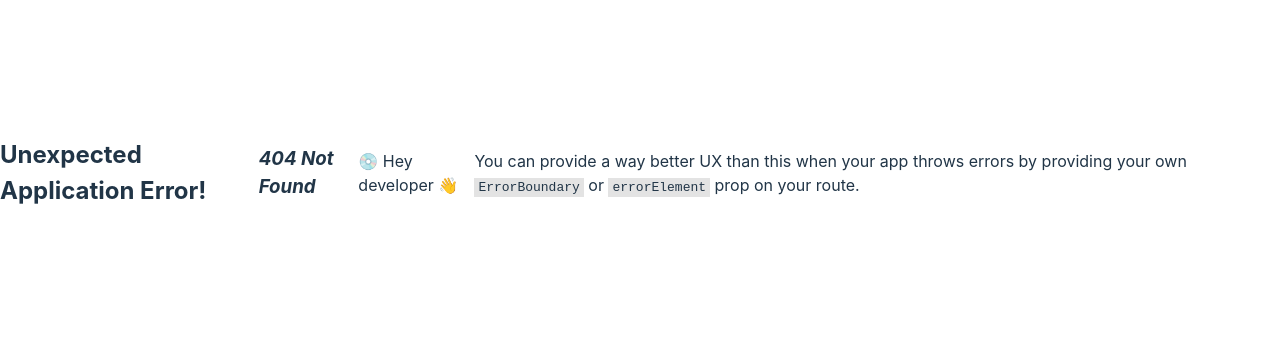
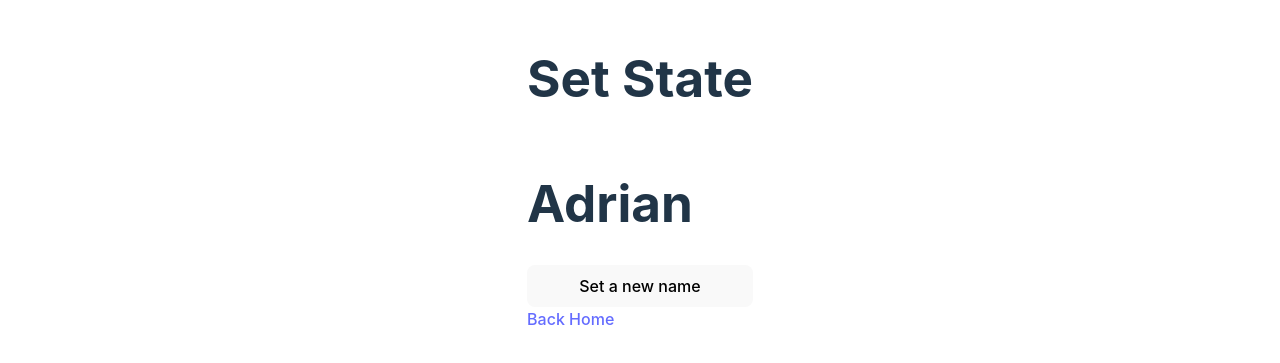
Before and after one commit to bogadrian/react-advanced, a React (Vite) app: page /stale-closure in a window 1280 px wide. Before the commit this address had no page. Shown: the part 227-590 px from the top of the page. Built offline with nearby package versions, Linux system fonts and the light colour scheme.

Commit message:
stale clousers

```diff
--- /dev/null
+++ b/src/components/StaleClosureComp/index.tsx
@@ -0,0 +1,37 @@
+import { useState, useEffect, useCallback } from 'react';
+
+const names = [
+  'John',
+  'Jane',
+  'Jack',
+  'Jill',
+  'Kevin',
+  'Kate',
+  'Karl',
+  'Smith',
+  'Sandy',
+  'Sally'
+];
+
+export const StaleClosureComp = () => {
+  const [name, setName] = useState('Adrian');
+
+  const handleNameChange = () => {
+    setName(names[Math.floor(Math.random() * names.length)]);
+  };
+
+  const callApi = useCallback(() => {
+    console.log('name in callApi function', name);
+  }, [name]);
+
+  useEffect(() => {
+    callApi();
+  }, []);
+
+  return (
+    <>
+      <h1>{name}</h1>
+      <button onClick={handleNameChange}>Set a new name</button>
+    </>
+  );
+};
--- a/src/pages/Home/index.tsx
+++ b/src/pages/Home/index.tsx
@@ -7,6 +7,7 @@ export const Home = () => {
 
       <Link to="/setState">Go to set state</Link>
       <Link to="/useEffect">Go to useEffect</Link>
+      <Link to="/stale-closure">Go to stale closure</Link>
     </div>
   );
 };
--- /dev/null
+++ b/src/pages/StaleClosure/index.tsx
@@ -0,0 +1,12 @@
+import { Link } from 'react-router-dom';
+import { StaleClosureComp } from '../../components/StaleClosureComp';
+
+export const StaleClosure = () => {
+  return (
+    <div style={{ display: 'flex', flexDirection: 'column' }}>
+      <h1>Set State</h1>
+      <StaleClosureComp />
+      <Link to="/">Back Home</Link>
+    </div>
+  );
+};
```
Also changed, not shown: src/App.tsx (+7 -2 lines).
